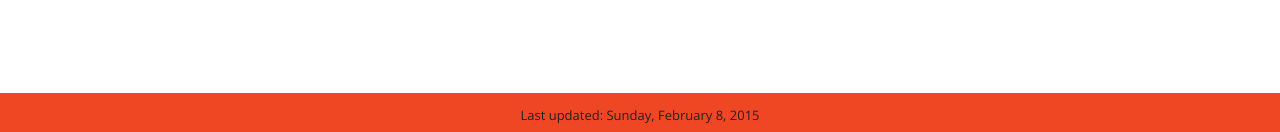
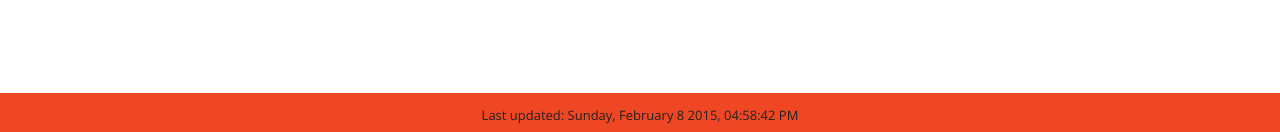
Before and after one commit to tleen/testaddress-org, a Jekyll site: the page built from index.md, in a window 1280 px wide. Shown: the part 767-899 px from the top of the page. Built offline with Jekyll 4.4.1, drawn with Linux system fonts in a browser that asks for light colours.

Commit message:
modified date formats in layout to better facilitate live data swap

```diff
--- a/_layouts/default.html
+++ b/_layouts/default.html
@@ -1,10 +1,12 @@
 ---
 ---
 <!doctype html>
-<html>
+{% comment %} date format visual is the moment.js format for showing dates as display, data-date should be iso 8601/xmlschema{% endcomment %}
+{% assign date_format_visual = "%A, %B %-d %Y, %I:%M:%S %p" %}
+<html data-date-format-visual="dddd, MMMM Do YYYY, h:mm:ss a">
   <head>
     <meta charset="utf-8">
-    <meta name="generated" content="{{ site.time | date_to_rfc822 }}">
+    <meta name="generated" data-date-generated="{{ site.time | date_to_xmlschema }}" content="{{ site.time | date: date_format_visual }}">
     <title>{{ page.title }} {{ site.title }}</title>
 
     <link rel="stylesheet" type="text/css" href="//fonts.googleapis.com/css?family=Open+Sans:700,400|Abril+Fatface">
@@ -15,7 +17,7 @@
       {{ content }}
     </div>
     <footer>
-      <p>Last updated: <span class="generated">{{ site.time | date: "%A, %B %-d, %Y" }}</span></p>
+      <p>Last updated: <span class="generated" data-date-generated="{{ site.time | date_to_xmlschema }}">{{ site.time | date : date_format_visual }}</span></p>
     </footer>
     {% include ga.js %}
   </body>
```
